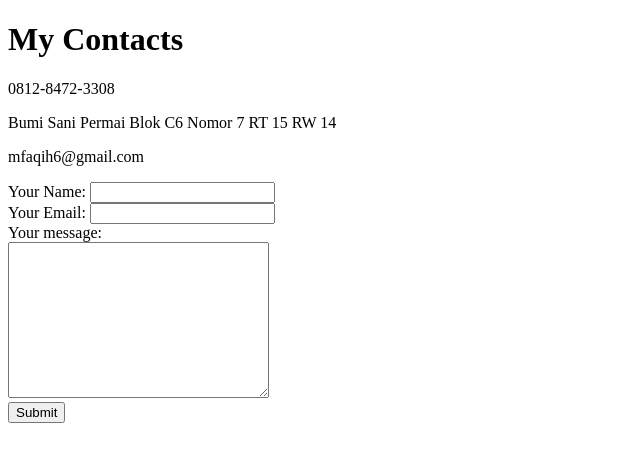
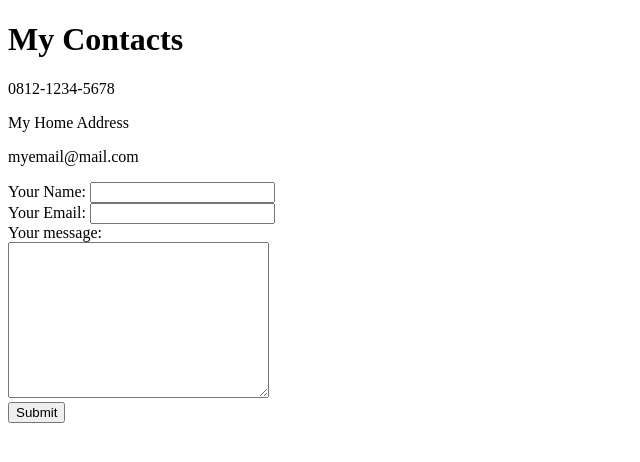
Before and after one commit to muhfaqih31/cv, a plain HTML site: page my-contacts.html in a window 1280 px wide. Shown: the whole page, without its empty margins (0-640 px from the left). Drawn offline with Linux system fonts and the light colour scheme.

Commit message:
Update my-contacts.html

```diff
--- a/my-contacts.html
+++ b/my-contacts.html
@@ -7,9 +7,9 @@
 </head>
 <body>
     <h1>My Contacts</h1>
-    <p>0812-8472-3308</p>
-    <p>Bumi Sani Permai Blok C6 Nomor 7 RT 15 RW 14</p>
-    <p>mfaqih6@gmail.com</p>
+    <p>0812-1234-5678</p>
+    <p>My Home Address
+    <p>myemail@mail.com</p>
 
     <form action="mailto:mfaqih6@gmail" method="POST" enctype="text/plain">
         <label>Your Name:</label>
```
